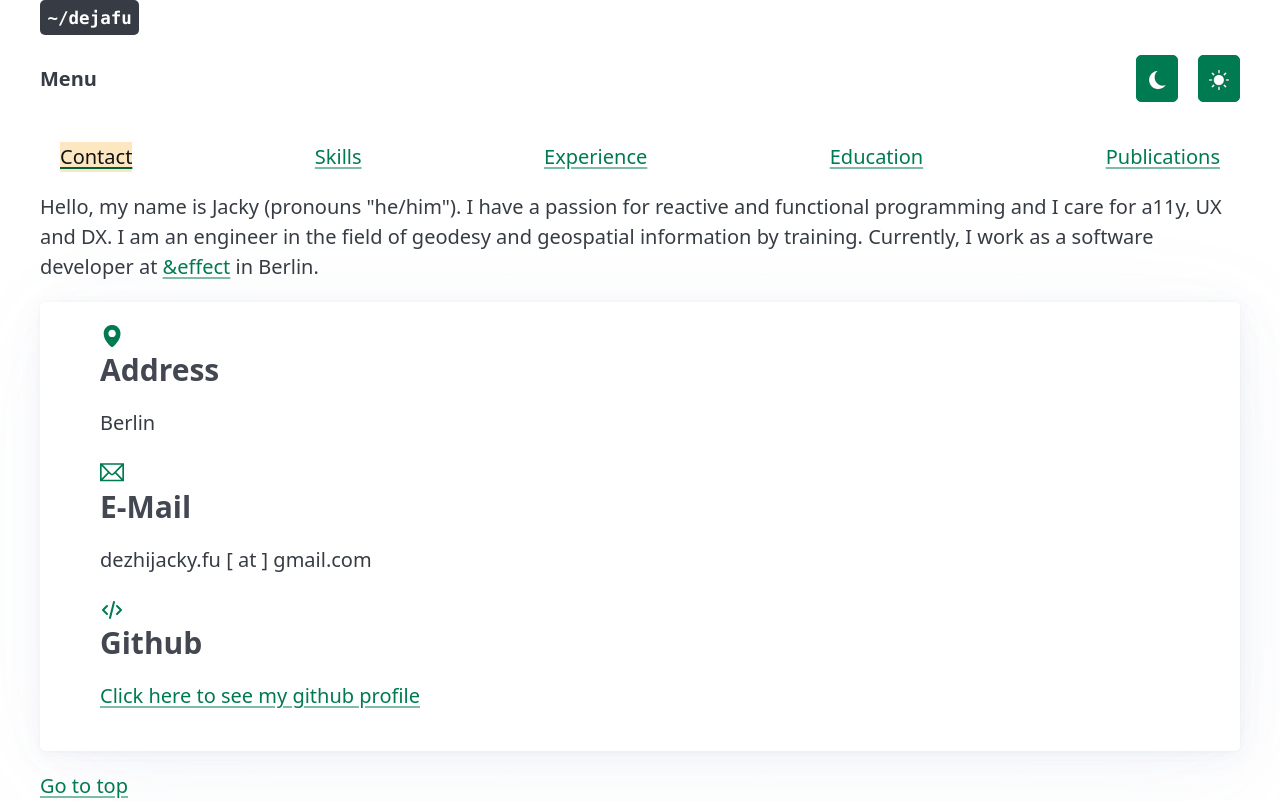
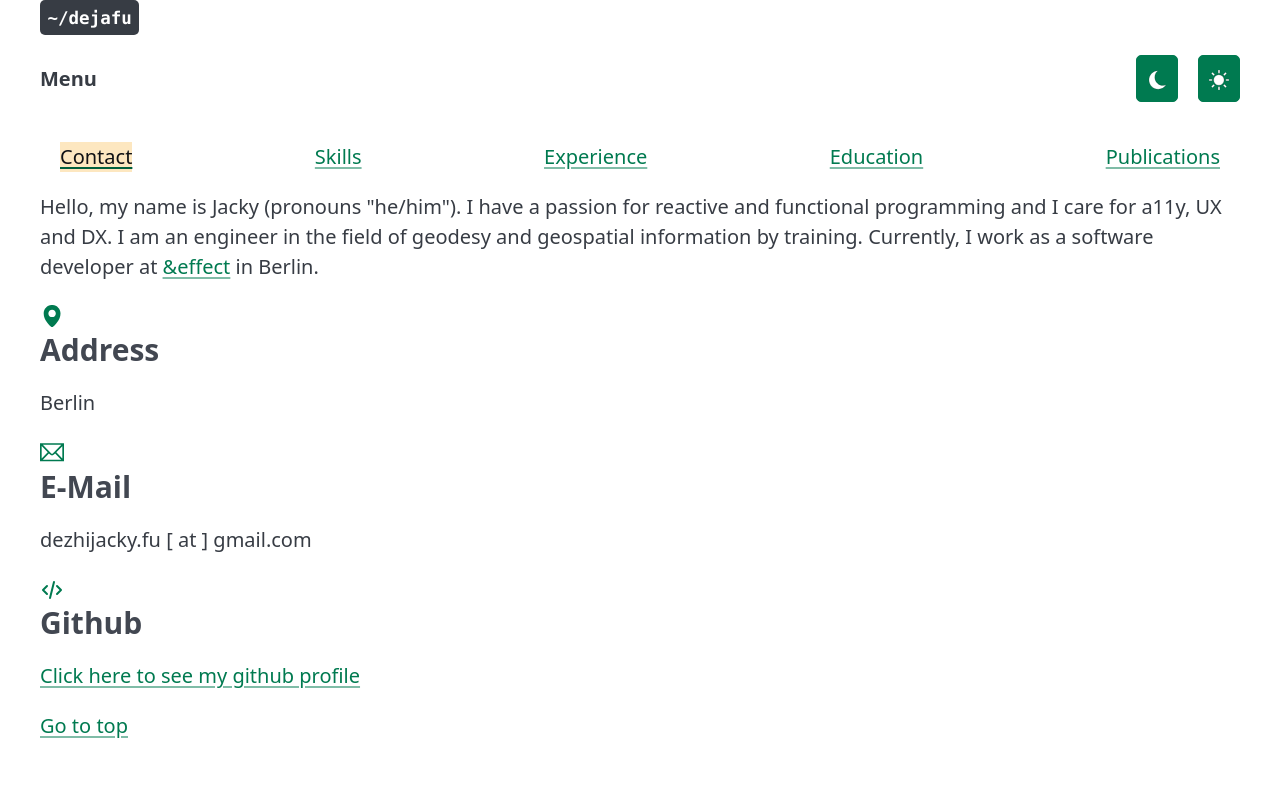
Before and after one commit to jackyscript/dejafu, a Vue app: page / in a window 1280 px wide. Built offline with nearby package versions, Linux system fonts and the light colour scheme.

Commit message:
Update ContactComponent.vue

```diff
--- a/src/components/ContactComponent.vue
+++ b/src/components/ContactComponent.vue
@@ -9,9 +9,6 @@ import ContactItem from './items/ContactItem.vue'
     geospatial information by training. Currently, I work as a software developer at
     <a href="https://www.and-effect.com/" target="_blank" rel="noopener">&effect</a> in Berlin.
   </p>
-  <section>
-    <article>
-      <ul>
         <ContactItem id="address" value="Berlin">
           <template #icon>
             <svg role="img" xmlns="http://www.w3.org/2000/svg" viewBox="0 0 120 120">
@@ -60,9 +57,6 @@ import ContactItem from './items/ContactItem.vue'
             ></template
           >
         </ContactItem>
-      </ul>
-    </article>
-  </section>
 </template>
 
 <style scoped>
```
